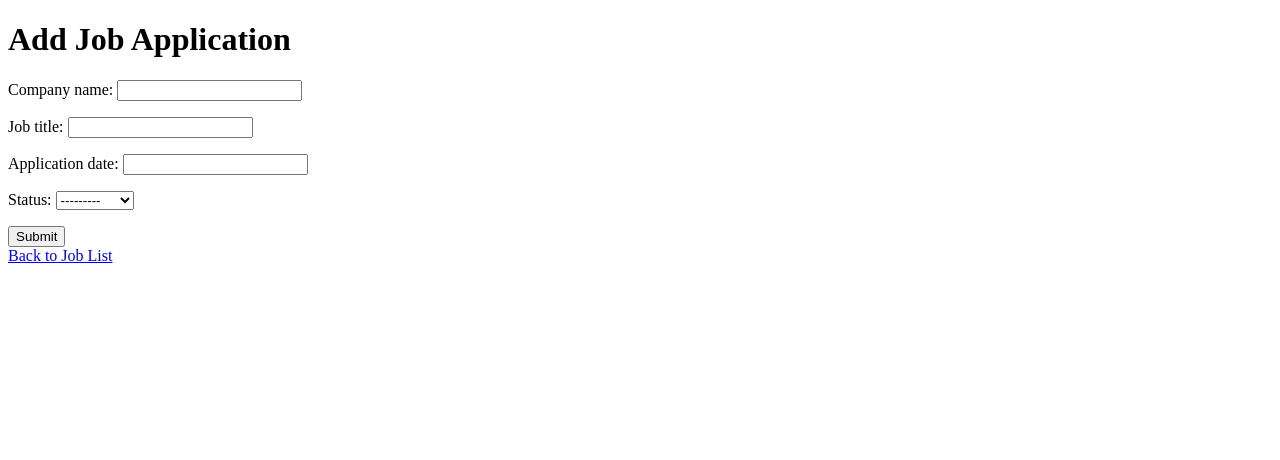
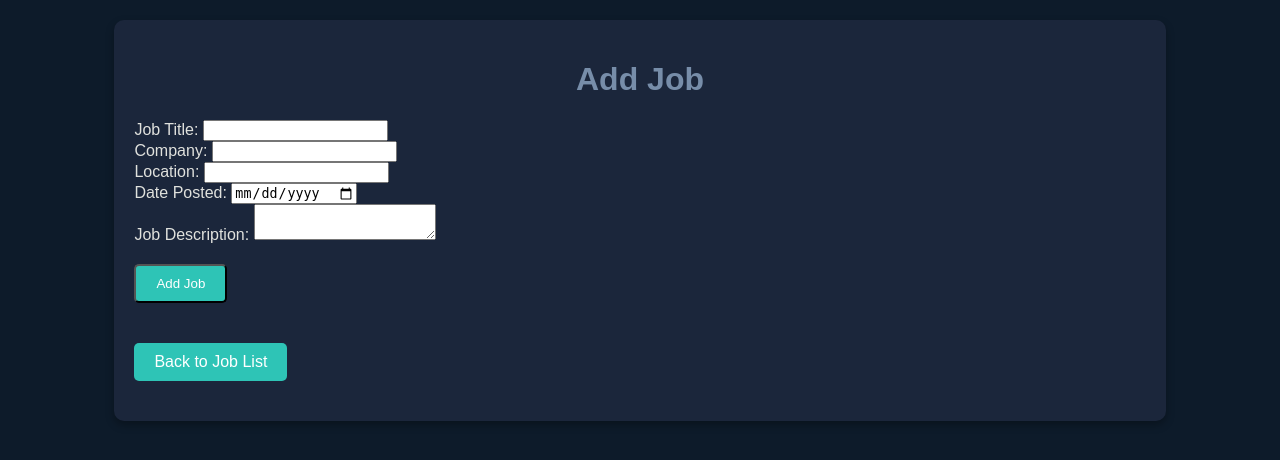
Before and after one commit to murema-v3-exp/JobApplicationJournal, a Django app: page /add/ in a window 1280 px wide. Shown: the top 460 px of the page. Run offline with Django 5.2, Linux system fonts and the light colour scheme.

Commit message:
Added CSS styles to the webpages

```diff
--- a/job_tracker/settings.py
+++ b/job_tracker/settings.py
@@ -11,6 +11,7 @@ https://docs.djangoproject.com/en/5.0/ref/settings/
 """
 
 from pathlib import Path
+import os
 
 # Build paths inside the project like this: BASE_DIR / 'subdir'.
 BASE_DIR = Path(__file__).resolve().parent.parent
@@ -52,10 +53,12 @@ MIDDLEWARE = [
 
 ROOT_URLCONF = 'job_tracker.urls'
 
+
+
 TEMPLATES = [
     {
         'BACKEND': 'django.template.backends.django.DjangoTemplates',
-        'DIRS': [],
+        'DIRS': [os.path.join(BASE_DIR, 'tracker', 'templates')],
         'APP_DIRS': True,
         'OPTIONS': {
             'context_processors': [
--- /dev/null
+++ b/tracker/static/css/styles.css
@@ -0,0 +1,66 @@
+body {
+    font-family: Arial, sans-serif;
+    background-color: #0D1B2A; /* Dark background */
+    color: #E0E1DD; /* Light text color */
+}
+
+.container {
+    width: 80%;
+    margin: 20px auto;
+    padding: 20px;
+    background-color: #1B263B; /* Darker container background */
+    border-radius: 10px;
+    box-shadow: 0 4px 8px rgba(0, 0, 0, 0.3);
+}
+
+h1 {
+    text-align: center;
+    color: #778DA9; /* Heading color */
+}
+
+table {
+    width: 100%;
+    border-collapse: collapse;
+    margin-top: 20px;
+}
+
+th, td {
+    padding: 12px 15px;
+    border: 1px solid #415A77; /* Table border color */
+    text-align: left;
+}
+
+th {
+    background-color: #1B263B; /* Table header background */
+    color: #E0E1DD; /* Header text color */
+}
+
+tr:nth-child(even) {
+    background-color: #415A77; /* Even row color */
+}
+
+tr:hover {
+    background-color: #778DA9; /* Hover effect color */
+}
+
+.btn {
+    display: inline-block;
+    padding: 10px 20px;
+    margin: 20px 0;
+    background-color: #2EC4B6; /* Button background */
+    color: white;
+    text-decoration: none;
+    border-radius: 5px;
+    text-align: center;
+}
+
+.btn:hover {
+    background-color: #0056b3; /* Button hover effect */
+}
+
+@media only screen and (max-width: 600px) {
+    .styled-table, .styled-table th, .styled-table td {
+        font-size: 12px;
+        padding: 8px;
+    }
+}
--- a/tracker/templates/tracker/add_job.html
+++ b/tracker/templates/tracker/add_job.html
@@ -1,15 +1,32 @@
-<!DOCTYPE html>
-<html>
-<head>
-    <title>Add Job Application</title>
-</head>
-<body>
-    <h1>Add Job Application</h1>
+{% extends "tracker/base.html" %}
+
+{% block content %}
+<div class="container">
+    <h1>Add Job</h1>
     <form method="post">
         {% csrf_token %}
-        {{ form.as_p }}
-        <button type="submit">Submit</button>
+        <div>
+            <label for="title">Job Title:</label>
+            <input type="text" id="title" name="title" required>
+        </div>
+        <div>
+            <label for="company">Company:</label>
+            <input type="text" id="company" name="company" required>
+        </div>
+        <div>
+            <label for="location">Location:</label>
+            <input type="text" id="location" name="location" required>
+        </div>
+        <div>
+            <label for="date_posted">Date Posted:</label>
+            <input type="date" id="date_posted" name="date_posted" required>
+        </div>
+        <div>
+            <label for="job_description">Job Description:</label>
+            <textarea id="job_description" name="job_description" required></textarea>
+        </div>
+        <button type="submit" class="btn">Add Job</button>
     </form>
-    <a href="{% url 'job_list' %}">Back to Job List</a>
-</body>
-</html>
+    <a href="{% url 'job_list' %}" class="btn">Back to Job List</a>
+</div>
+{% endblock %}
--- /dev/null
+++ b/tracker/templates/tracker/base.html
@@ -0,0 +1,16 @@
+<!DOCTYPE html>
+<html lang="en">
+<head>
+    <meta charset="UTF-8">
+    <meta name="viewport" content="width=device-width, initial-scale=1.0">
+    <title>Job Application Tracker</title>
+    {% load static %}
+    <link rel="stylesheet" href="{% static 'css/styles.css' %}">
+
+
+</head>
+<body>
+    {% block content %}
+    {% endblock %}
+</body>
+</html>
```
Also changed, not shown: tracker/templates/tracker/job_list.html (+36 -7 lines).
